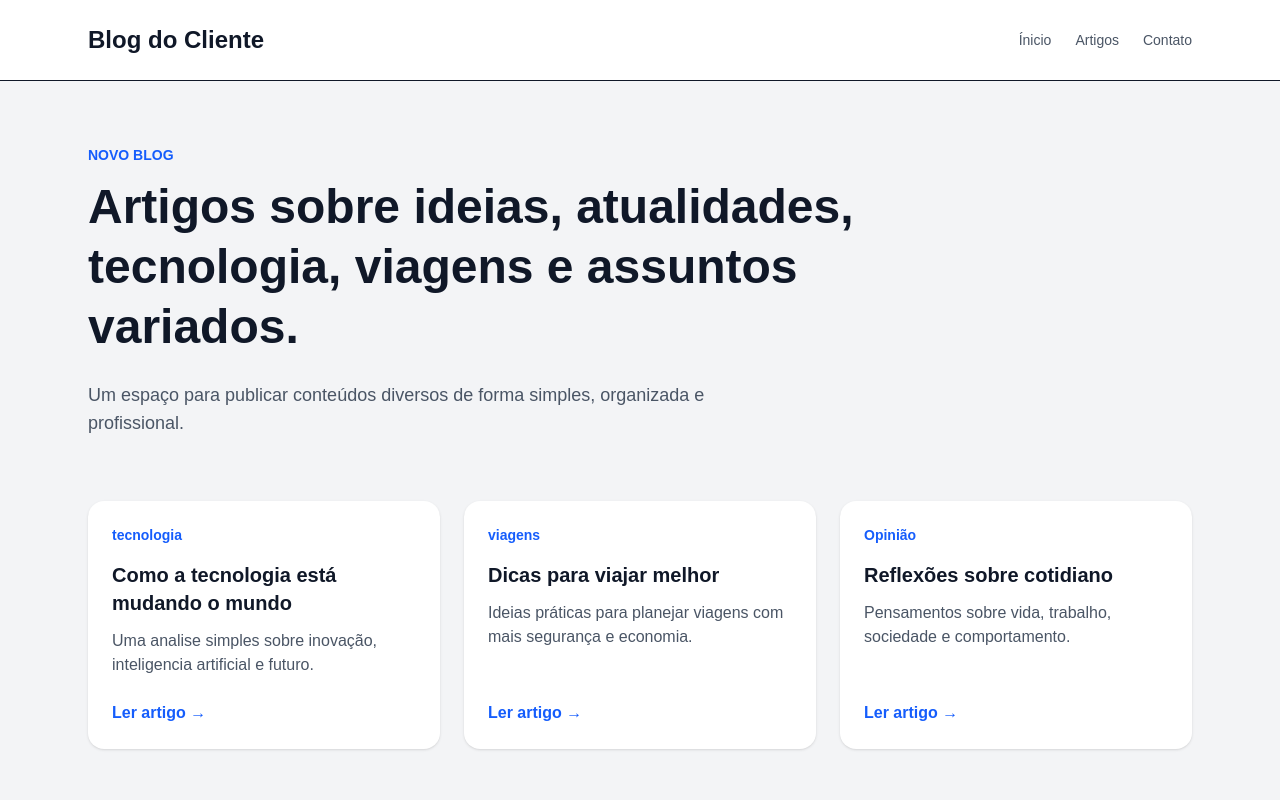
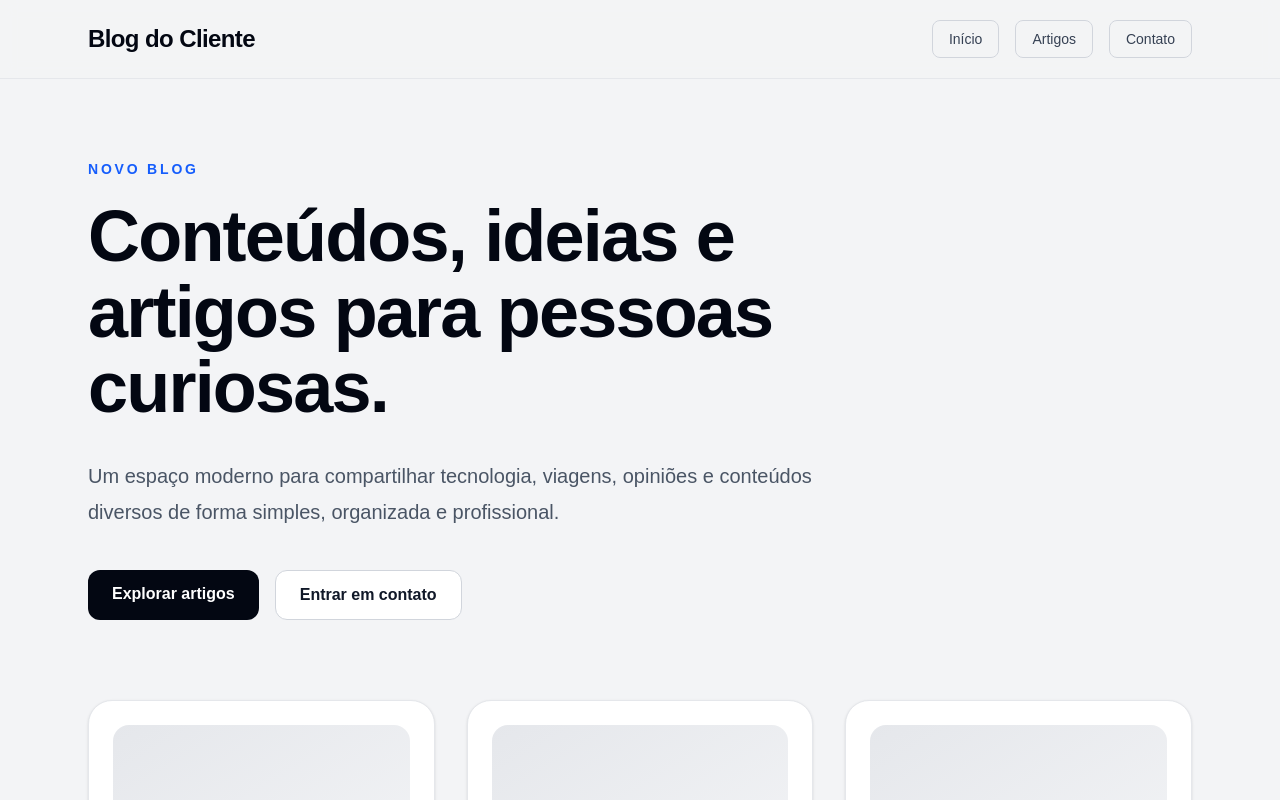
Before and after one commit to Sluquinhas/blog-cliente, a Next.js app: page / in a window 1280 px wide. Shown: the top 800 px of the page. Built offline with nearby package versions, Linux system fonts and the light colour scheme.

Commit message:
melhoria visual da home e navbar

```diff
--- a/app/artigos/[slug]/page.tsx
+++ b/app/artigos/[slug]/page.tsx
@@ -1,15 +1,19 @@
+import Link from "next/link";
+
 import Footer from "../../components/Footer";
 import Navbar from "../../components/Navbar";
 import { artigos } from "../../data/artigos";
 
 type Props = {
-  params: {
+  params: Promise<{
     slug: string;
-  };
+  }>;
 };
 
-export default function ArtigoPage({ params }: Props) {
-  const artigo = artigos.find((item) => item.slug === params.slug);
+export default async function ArtigoPage({ params }: Props) {
+  const { slug } = await params;
+
+  const artigo = artigos.find((item) => item.slug === slug);
 
   if (!artigo) {
     return (
@@ -17,11 +21,16 @@ export default function ArtigoPage({ params }: Props) {
         <Navbar />
 
         <section className="mx-auto max-w-4xl px-6 py-16">
-          <h1 className="text-4xl font-bold">Artigo não encontrado</h1>
+          <h1 className="text-4xl font-bold">
+            Artigo não encontrado
+          </h1>
 
-          <a href="/artigos" className="mt-6 inline-block text-blue-600">
+          <Link
+            href="/artigos"
+            className="mt-6 inline-block text-blue-600"
+          >
             Voltar para artigos
-          </a>
+          </Link>
         </section>
 
         <Footer />
@@ -34,12 +43,12 @@ export default function ArtigoPage({ params }: Props) {
       <Navbar />
 
       <article className="mx-auto max-w-4xl px-6 py-16">
-        <a
+        <Link
           href="/artigos"
           className="mb-8 inline-block text-sm font-semibold text-blue-600"
         >
           ← Voltar para artigos
-        </a>
+        </Link>
 
         <p className="text-sm font-semibold uppercase text-blue-600">
           {artigo.categoria}
--- a/app/components/ArticleCard.tsx
+++ b/app/components/ArticleCard.tsx
@@ -1,4 +1,6 @@
-type ArticleCardProps = {
+import Link from "next/link";
+
+type Props = {
   titulo: string;
   resumo: string;
   categoria: string;
@@ -10,23 +12,27 @@ export default function ArticleCard({
   resumo,
   categoria,
   slug,
-}: ArticleCardProps) {
+}: Props) {
   return (
-    <article className="flex h-full flex-col rounded-2xl bg-white p-6 shadow-sm transition hover:-translate-y-1 hover:shadow-md">
-      <span className="text-sm font-semibold text-blue-600">
+    <article className="group flex h-full flex-col overflow-hidden rounded-3xl border border-gray-200 bg-white p-6 shadow-sm transition hover:-translate-y-1 hover:shadow-xl">
+      <div className="h-44 rounded-2xl bg-gradient-to-br from-gray-200 to-gray-100 transition group-hover:scale-[1.02]"></div>
+
+      <p className="mt-6 text-sm font-semibold uppercase text-blue-600">
         {categoria}
-      </span>
+      </p>
 
-      <h3 className="mt-4 text-xl font-bold">{titulo}</h3>
+      <h3 className="mt-4 text-2xl font-bold leading-tight text-gray-950">
+        {titulo}
+      </h3>
 
-      <p className="mt-3 text-gray-600">{resumo}</p>
+      <p className="mt-4 text-gray-600">{resumo}</p>
 
-      <a
+      <Link
         href={`/artigos/${slug}`}
         className="mt-auto inline-block pt-6 font-semibold text-blue-600"
       >
         Ler artigo →
-      </a>
+      </Link>
     </article>
   );
 }
--- a/app/components/Footer.tsx
+++ b/app/components/Footer.tsx
@@ -1,10 +1,11 @@
-export default function Footer(){
-    return(
-        <footer className="border-t bg-white">
-            <div className="mx-auto max-w-6xl px-6 py-8 text-sm text-gray-600">
-                <p>© 2026 Blog do Cliente. Todos os direitos reservados.</p>
-            </div>
-        </footer>
-    );
-
+export default function Footer() {
+  return (
+    <footer className="border-t border-gray-200 bg-white">
+      <div className="mx-auto max-w-6xl px-6 py-8 text-center text-sm text-gray-500">
+        <p>
+          © 2026 Blog do Cliente. Todos os direitos reservados.
+        </p>
+      </div>
+    </footer>
+  );
 }
--- a/app/components/Navbar.tsx
+++ b/app/components/Navbar.tsx
@@ -1,17 +1,40 @@
+import Link from "next/link";
+
 export default function Navbar() {
-    return(
-        <header className="border-b bg-white">
-            <div className="mx-auto flex max-w-6xl items-center justify-between p-6">
-                <h1 className="text-2xl font-bold">
-                    Blog do Cliente
-                </h1>
+  return (
+    <header className="sticky top-0 z-50 border-b border-gray-200 bg-gray-100/80 backdrop-blur">
+      <div className="mx-auto flex max-w-6xl items-center justify-between px-6 py-5">
 
-                <nav translate="no" className="flex gap-6 text-sm font-medium text-gray-600">
-                    <a href="/">Ínicio</a>
-                    <a href="/artigos">Artigos</a>
-                    <a href="/contato">Contato</a>
-                </nav>
-            </div>
-        </header>
-    );
+        <Link
+          href="/"
+          className="text-2xl font-black tracking-tight text-gray-950"
+        >
+          Blog do Cliente
+        </Link>
+
+        <nav className="flex items-center gap-4 text-sm font-medium text-gray-700">
+  <Link
+    href="/"
+    className="rounded-lg border border-gray-300 px-4 py-2 transition hover:bg-white hover:text-black"
+  >
+    Início
+  </Link>
+
+  <Link
+    href="/artigos"
+    className="rounded-lg border border-gray-300 px-4 py-2 transition hover:bg-white hover:text-black"
+  >
+    Artigos
+  </Link>
+
+  <Link
+    href="/contato"
+    className="rounded-lg border border-gray-300 px-4 py-2 transition hover:bg-white hover:text-black"
+  >
+    Contato
+  </Link>
+</nav>
+      </div>
+    </header>
+  );
 }
--- a/app/data/artigos.ts
+++ b/app/data/artigos.ts
@@ -1,43 +1,28 @@
 export const artigos = [
   {
+    slug: "tecnologia",
     titulo: "Como a tecnologia está mudando o mundo",
-        resumo: "Uma analise simples sobre inovação, inteligencia artificial e futuro.",
+    resumo: "Uma análise simples sobre inovação, inteligência artificial e futuro.",
     categoria: "tecnologia",
-        slug: "tecnologia",
+    conteudo:
+      "A tecnologia vem transformando empresas, cidades e a forma como as pessoas vivem no dia a dia.",
+  },
 
-        conteudo: `A tecnologia mudou completamente a forma como vivemos.
-
-Hoje usamos inteligência artificial, computação em nuvem e automação
-em praticamente todas as áreas da sociedade.
-
-As empresas estão investindo cada vez mais em inovação digital.`,
-    },
   {
+    slug: "viagens",
     titulo: "Dicas para viajar melhor",
     resumo: "Ideias práticas para planejar viagens com mais segurança e economia.",
     categoria: "viagens",
-        slug: "viagens",
-
-        conteudo:`Viajar exige planejamento.
-
-Pesquisar passagens, hospedagens e transporte local pode economizar muito dinheiro.
-
-Também é importante conhecer a cultura local antes da viagem.`,
+    conteudo:
+      "Viajar bem não significa gastar muito. Planejamento faz toda diferença.",
   },
 
   {
+    slug: "opiniao",
     titulo: "Reflexões sobre cotidiano",
     resumo: "Pensamentos sobre vida, trabalho, sociedade e comportamento.",
     categoria: "Opinião",
-        slug: "Opinião",
-
-        conteudo: `
-A vida moderna é acelerada.
-
-Muitas pessoas vivem conectadas o tempo inteiro e esquecem da importância
-do descanso e da saúde mental.
-
-Equilíbrio é essencial.
-`,
-    }
-]
+    conteudo:
+      "O cotidiano moderno muda rapidamente e exige adaptação constante.",
+  },
+];
--- a/app/page.tsx
+++ b/app/page.tsx
@@ -1,30 +1,52 @@
 import Navbar from "./components/Navbar";
 import ArticleCard from "./components/ArticleCard";
+import Footer from "./components/Footer";
 import { artigos } from "./data/artigos";
 
-export default function(){
-  return(
+export default function Home() {
+  return (
     <main className="min-h-screen bg-gray-100 text-gray-900">
       <Navbar />
 
-      <section className="mx-auto max-w-6xl px-6 py-16">
-        <p className="mb-3 text-sm font-semibold uppercase text-blue-600">
-          Novo blog
-        </p>
+      <section className="mx-auto max-w-6xl px-6 py-20">
+        <div className="max-w-3xl">
+          <p className="mb-5 text-sm font-semibold uppercase tracking-[0.2em] text-blue-600">
+            Novo blog
+          </p>
 
-        <h2 className="max-w-3xl text-5xl font-bold leading-tight">
-           Artigos sobre ideias, atualidades, tecnologia, viagens e assuntos
-          variados.
-        </h2>
+          <h2 className="text-5xl font-black leading-[1.05] tracking-tight text-gray-950 md:text-7xl">
+            Conteúdos, ideias e artigos para pessoas curiosas.
+          </h2>
 
-        <p className="mt-6 max-w-2xl text-lg text-gray-600">
-          Um espaço para publicar conteúdos diversos de forma simples,
-          organizada e profissional.
-        </p>
+          <p className="mt-8 text-xl leading-9 text-gray-600">
+            Um espaço moderno para compartilhar tecnologia, viagens,
+            opiniões e conteúdos diversos de forma simples, organizada
+            e profissional.
+          </p>
+
+          <div className="mt-10 flex gap-4">
+            <a
+              href="#artigos"
+              className="rounded-xl bg-gray-950 px-6 py-3 font-semibold text-white transition hover:bg-gray-800"
+            >
+              Explorar artigos
+            </a>
+
+            <a
+              href="/contato"
+              className="rounded-xl border border-gray-300 bg-white px-6 py-3 font-semibold text-gray-900 transition hover:bg-gray-100"
+            >
+              Entrar em contato
+            </a>
+          </div>
+        </div>
       </section>
 
-      <section id="artigos" className="mx-auto grid max-w-6xl gap-6 px-6 pb-16 md:grid-cols-3">
-       {artigos.map((artigo) => (
+      <section
+        id="artigos"
+        className="mx-auto grid max-w-6xl gap-8 px-6 pb-24 md:grid-cols-3"
+      >
+        {artigos.map((artigo) => (
           <ArticleCard
             key={artigo.slug}
             titulo={artigo.titulo}
@@ -34,6 +56,8 @@ export default function(){
           />
         ))}
       </section>
+
+      <Footer />
     </main>
-  )
+  );
 }
```
Lines whose indentation alone changed are shown as unchanged.
